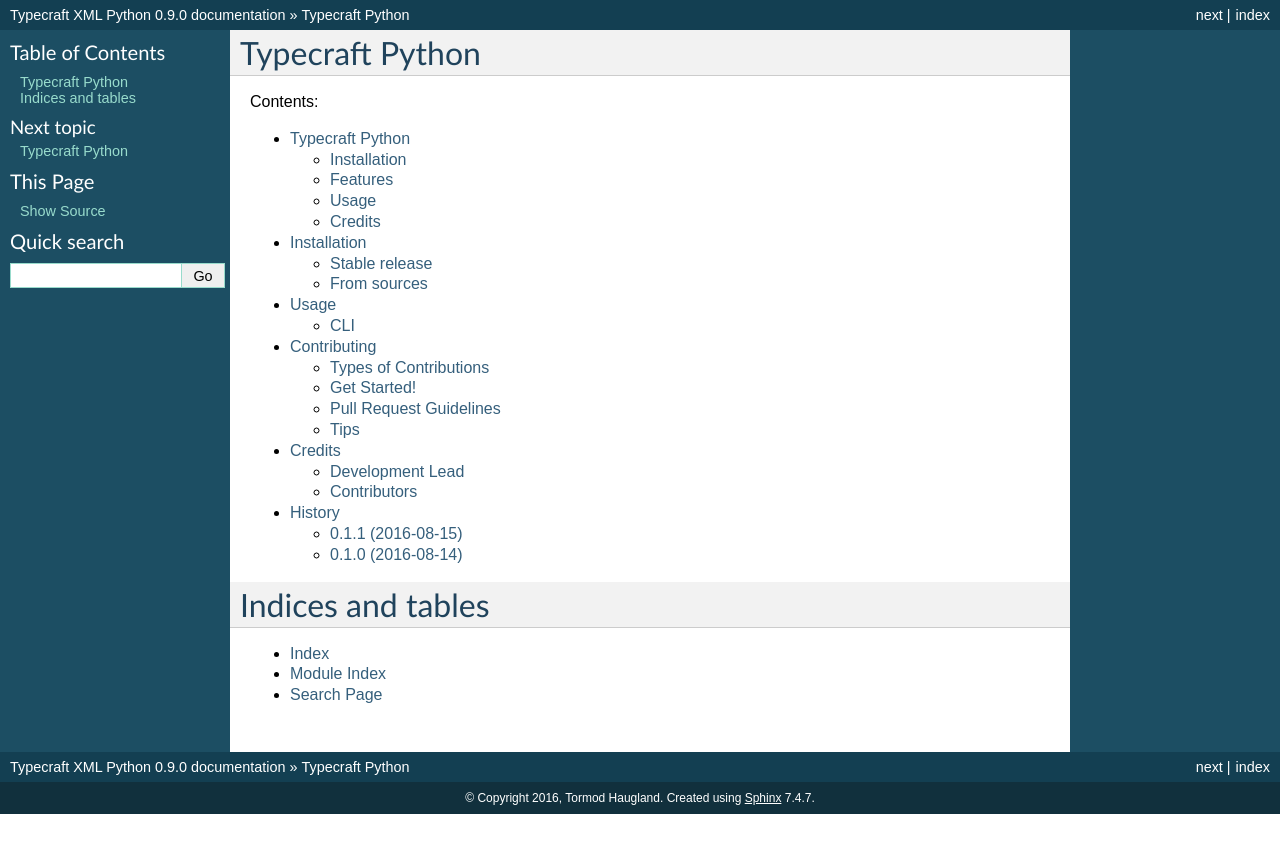
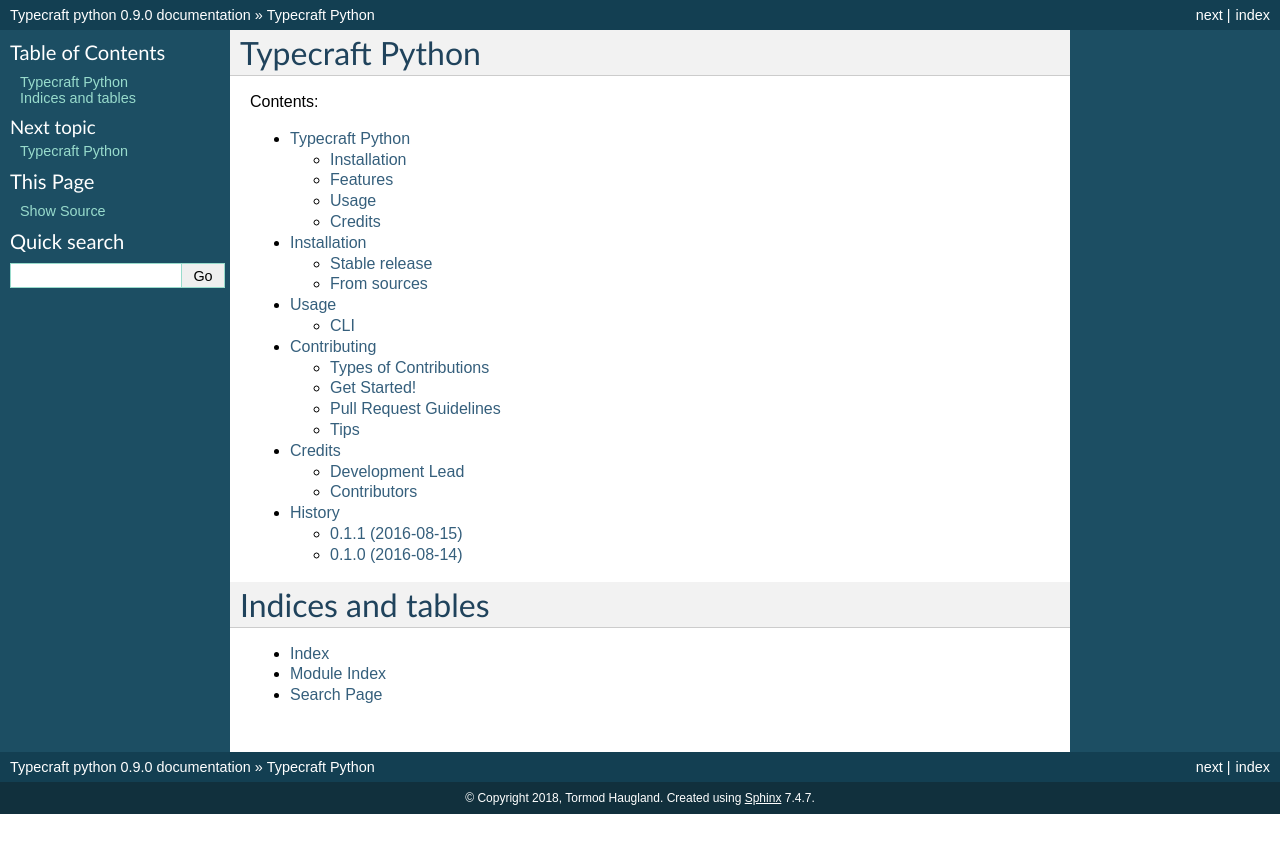
Before and after one commit to Typecraft/typecraft_python, a Sphinx documentation site: the page built from docs/index.rst, in a window 1280 px wide. Shown: the top 853 px of the page. Built offline with Sphinx 7.4.7, drawn with Linux system fonts in a browser that asks for light colours.

Commit message:
Update copyright and project name in sphinx conf

```diff
--- a/docs/conf.py
+++ b/docs/conf.py
@@ -59,8 +59,8 @@
 master_doc = 'index'
 
 # General information about the project.
-project = u'Typecraft XML Python'
-copyright = u"2016, Tormod Haugland"
+project = u'Typecraft python'
+copyright = u"2018, Tormod Haugland"
 
 # The version info for the project you're documenting, acts as replacement
 # for |version| and |release|, also used in various other places throughout
```
